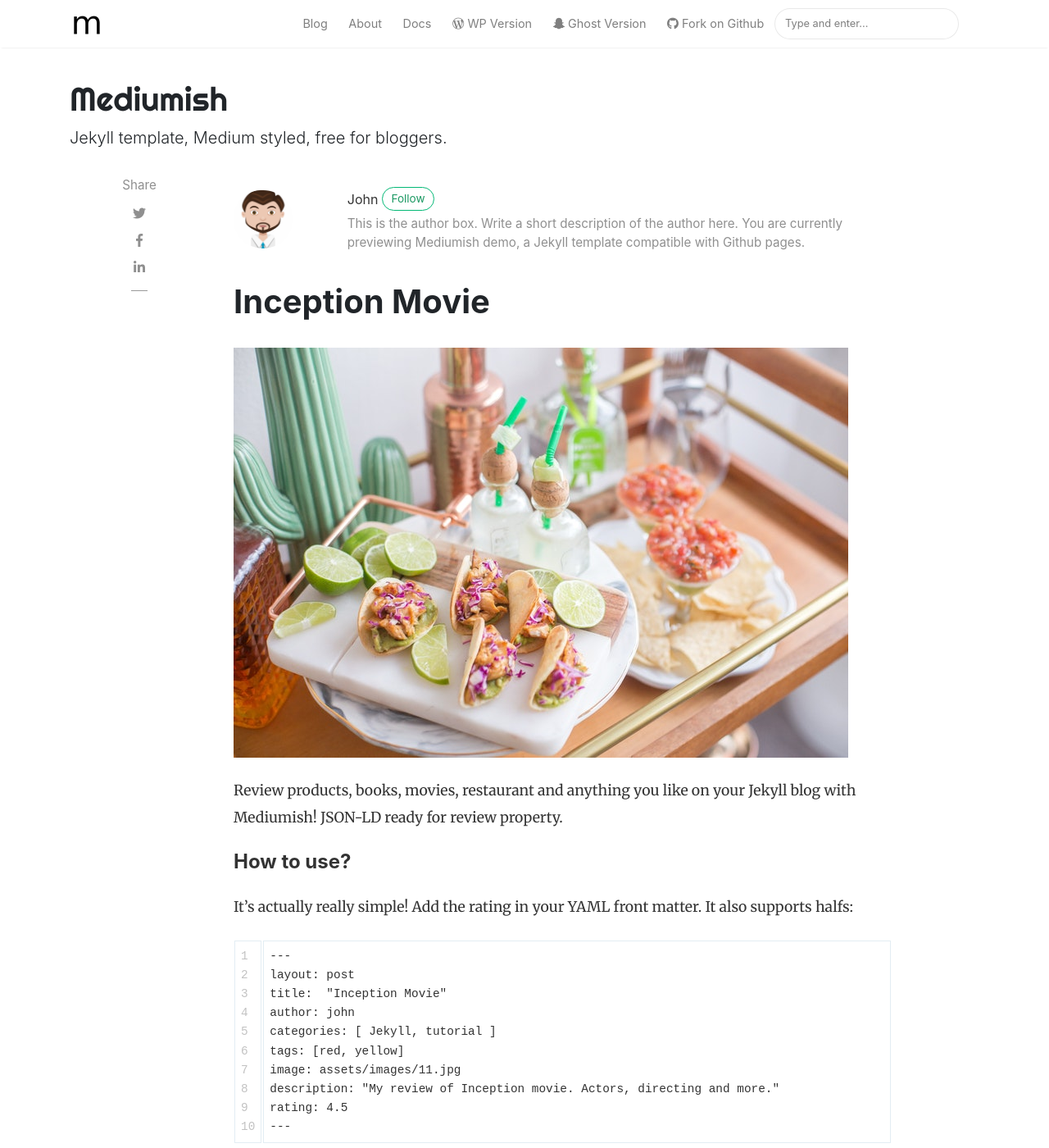
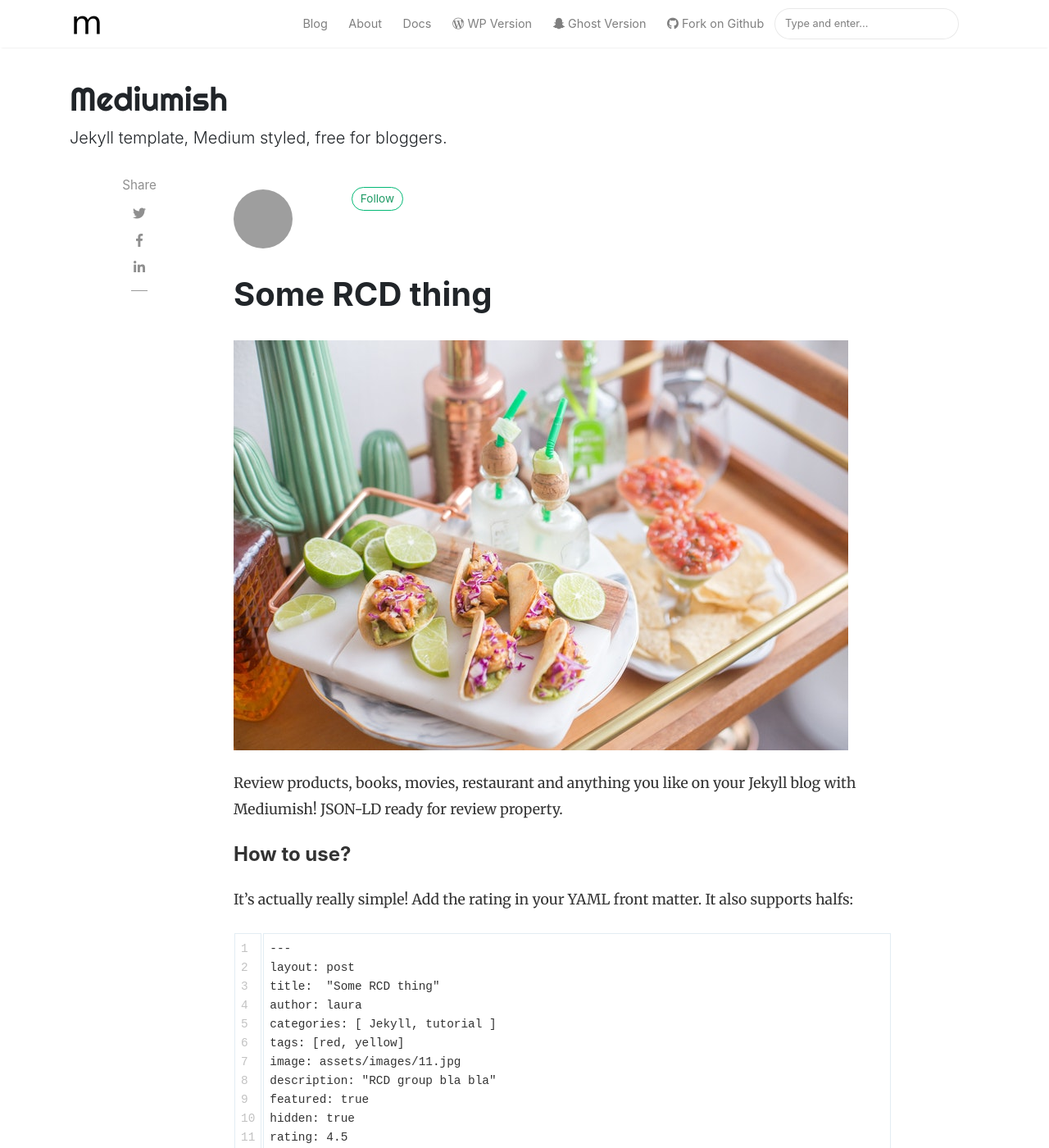
Before and after one commit to mbwatson/llchristopherson.github.io, a Jekyll site: the page built from _posts/2018-01-11-customer-service.md, in a window 1280 px wide and 1400 px high. Shown: the whole window at 82% size. Built offline with Jekyll 4.4.1, drawn with Linux system fonts in a browser that asks for light colours; nearby versions of some CDN libraries; comment, search, counter and statistics services are not loaded; grey boxes are pictures that could not be loaded.

Commit message:
Update 2018-01-11-customer-service.md

````diff
--- a/_posts/2018-01-11-customer-service.md
+++ b/_posts/2018-01-11-customer-service.md
@@ -1,11 +1,11 @@
 ---
 layout: post
-title:  "Inception Movie"
-author: john
+title:  "Some RCD thing"
+author: laura
 categories: [ Jekyll, tutorial ]
 tags: [red, yellow]
 image: assets/images/11.jpg
-description: "My review of Inception movie. Acting, plot and something else in this short description."
+description: "RCD group bla bla"
 featured: true
 hidden: true
 rating: 4.5
@@ -20,12 +20,14 @@
 ```html
 ---
 layout: post
-title:  "Inception Movie"
-author: john
+title:  "Some RCD thing"
+author: laura
 categories: [ Jekyll, tutorial ]
 tags: [red, yellow]
 image: assets/images/11.jpg
-description: "My review of Inception movie. Actors, directing and more."
+description: "RCD group bla bla"
+featured: true
+hidden: true
 rating: 4.5
 ---
 ```
````
